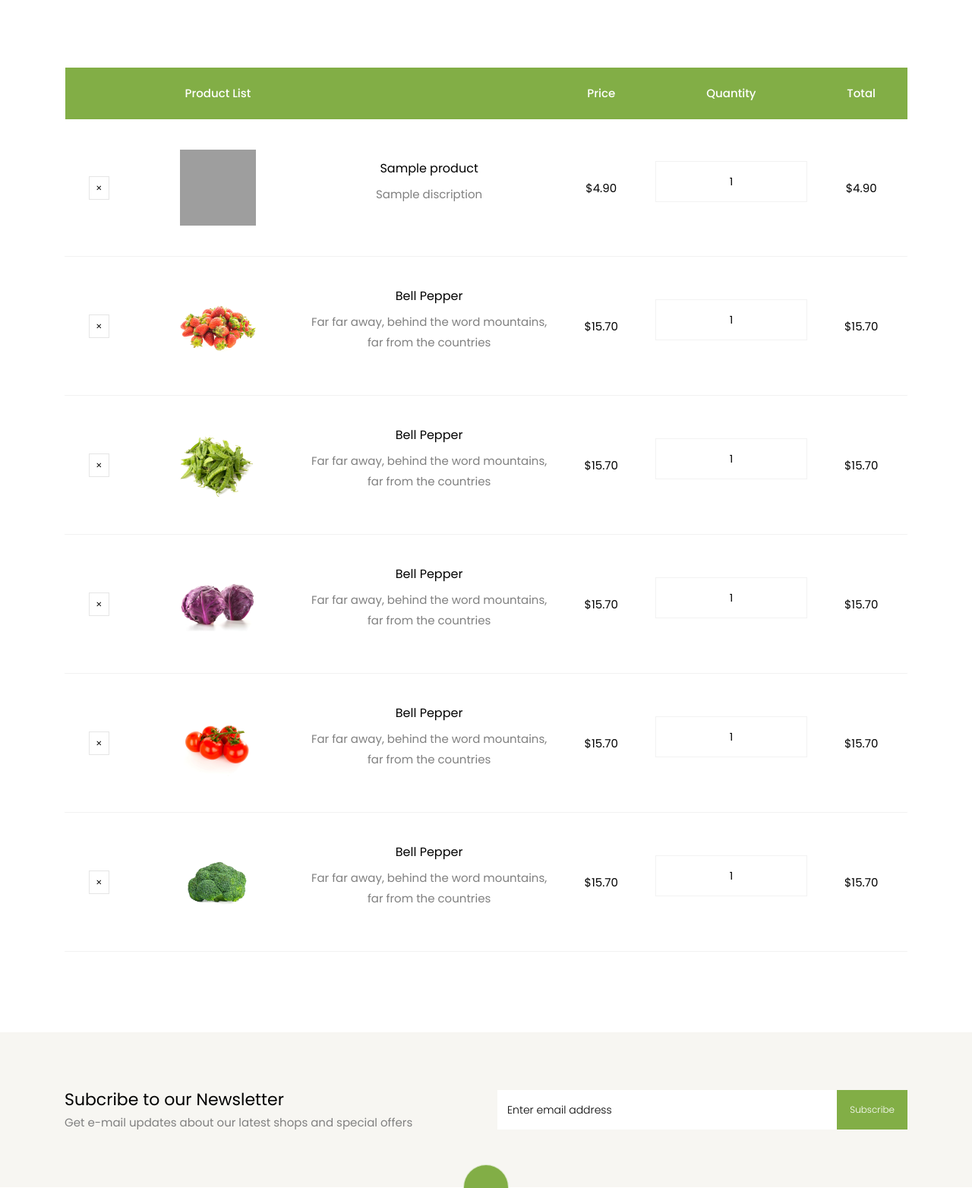
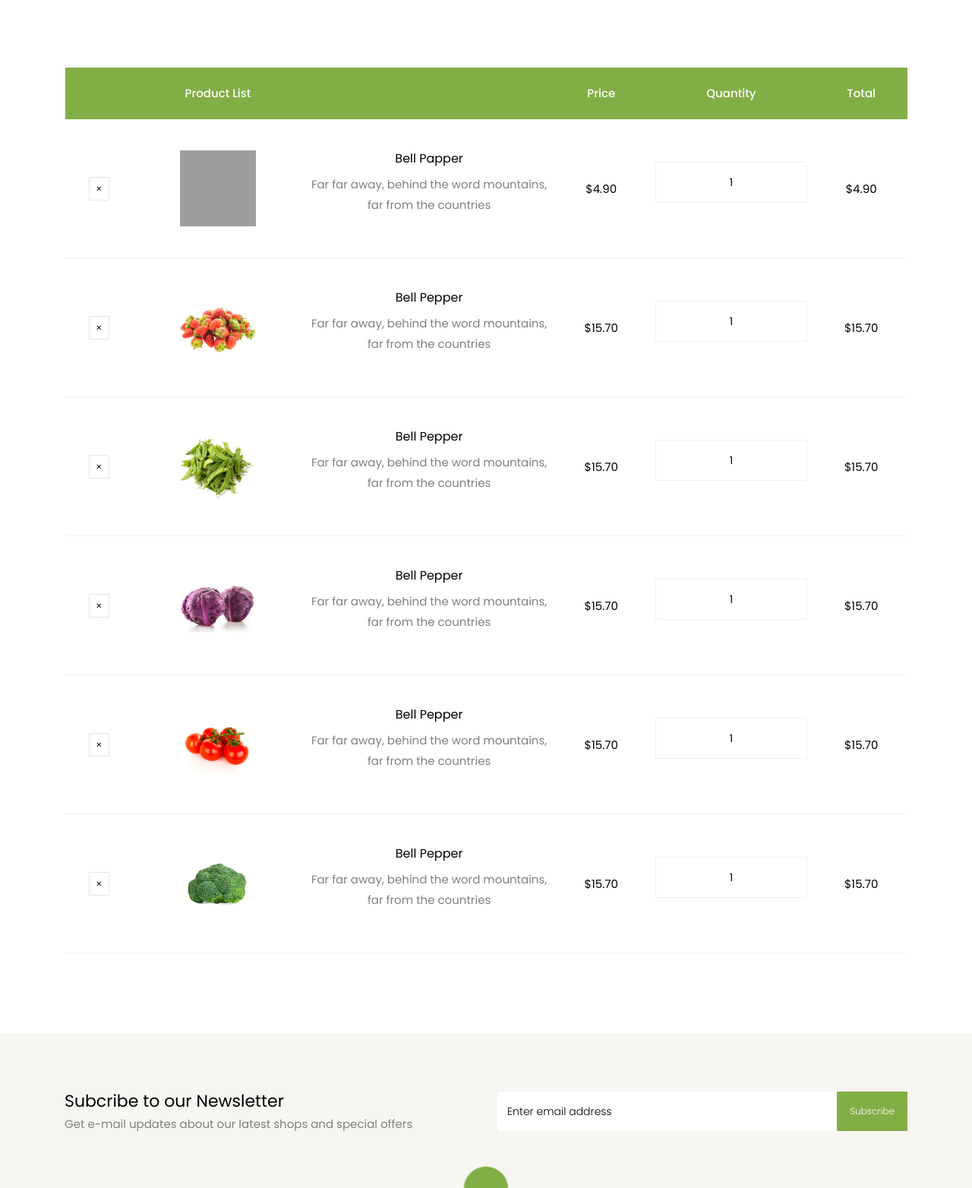
Before and after one commit to barmalie/PYWEBDjango, a Django app: template apps/wishlist/templates/cart_shop/wishlist.html in a window 1280 px wide. Shown: the part 464-2028 px from the top of the page at 76% size. Run offline with Django 4.2, Linux system fonts and the light colour scheme; the template is opened without the code that fills it: most values are stand-ins (such as "Sample title", 1, 10 or a date in 2020); some libraries are stand-ins or nearby versions; some web fonts are replaced; grey boxes are pictures that could not be loaded.

Commit message:
wishlist/templates тэги продуктов

```diff
--- a/apps/wishlist/templates/cart_shop/wishlist.html
+++ b/apps/wishlist/templates/cart_shop/wishlist.html
@@ -114,13 +114,13 @@
 
 
 						      <tr class="text-center">
-						        <td class="product-remove"><a href="{% url 'wishlist:del_from_wishlist' item.id%}"><span class="ion-ios-close"></span></a></td>
+						        <td class="product-remove"><a href="{% url 'wishlist:del_from_wishlist' item.product.id%}"><span class="ion-ios-close"></span></a></td>
 
 						        <td class="image-prod"><div class="img" style="background-image:url({%static 'shop/image/product-1.jpg'%});"></div></td>
 
 						        <td class="product-name">
-						        	<h3>{{item.product.name}}</h3>
-						        	<p>{{item.product.discription}}</p>
+						        	<h3>Bell Papper</h3>
+						        	<p>Far far away, behind the word mountains, far from the countries</p>
 						        </td>
 
 						        <td class="price">$4.90</td>
```
